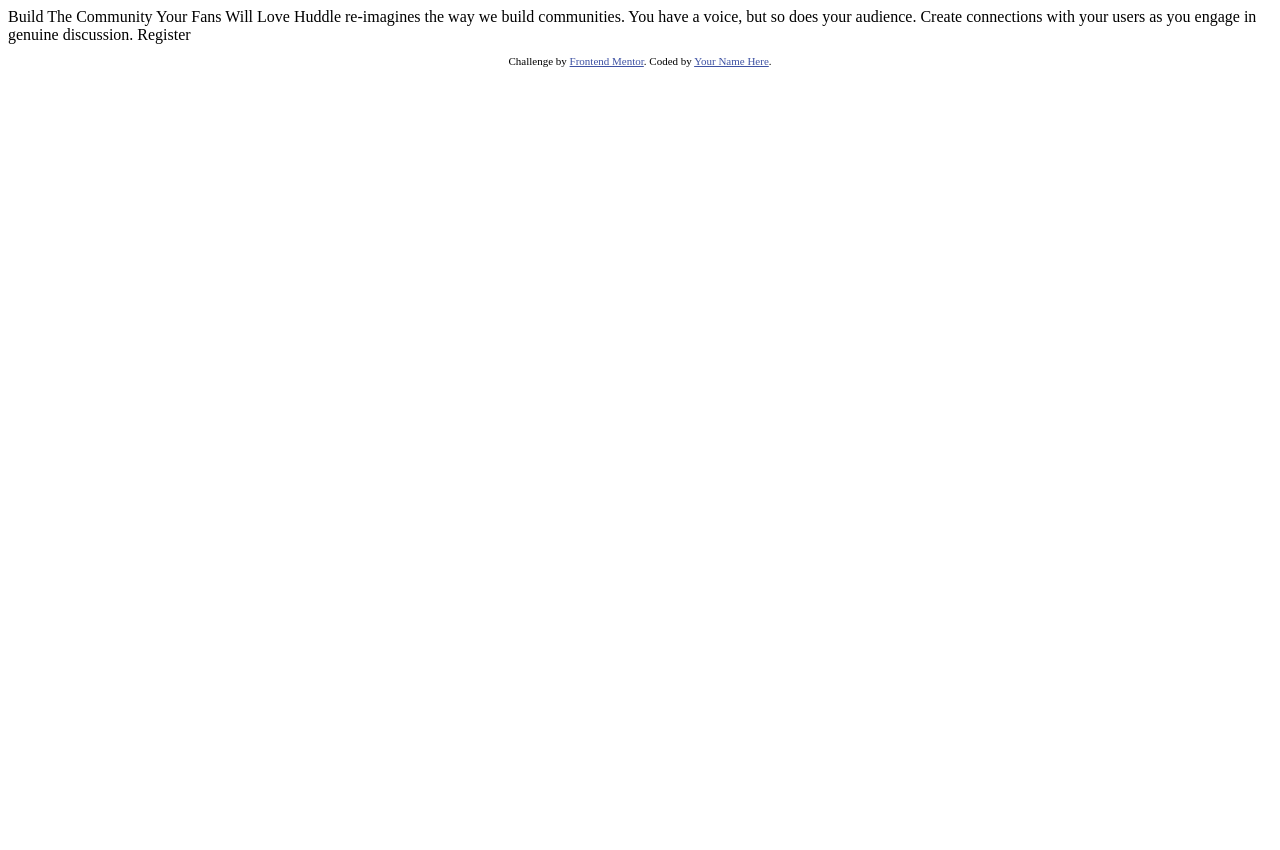
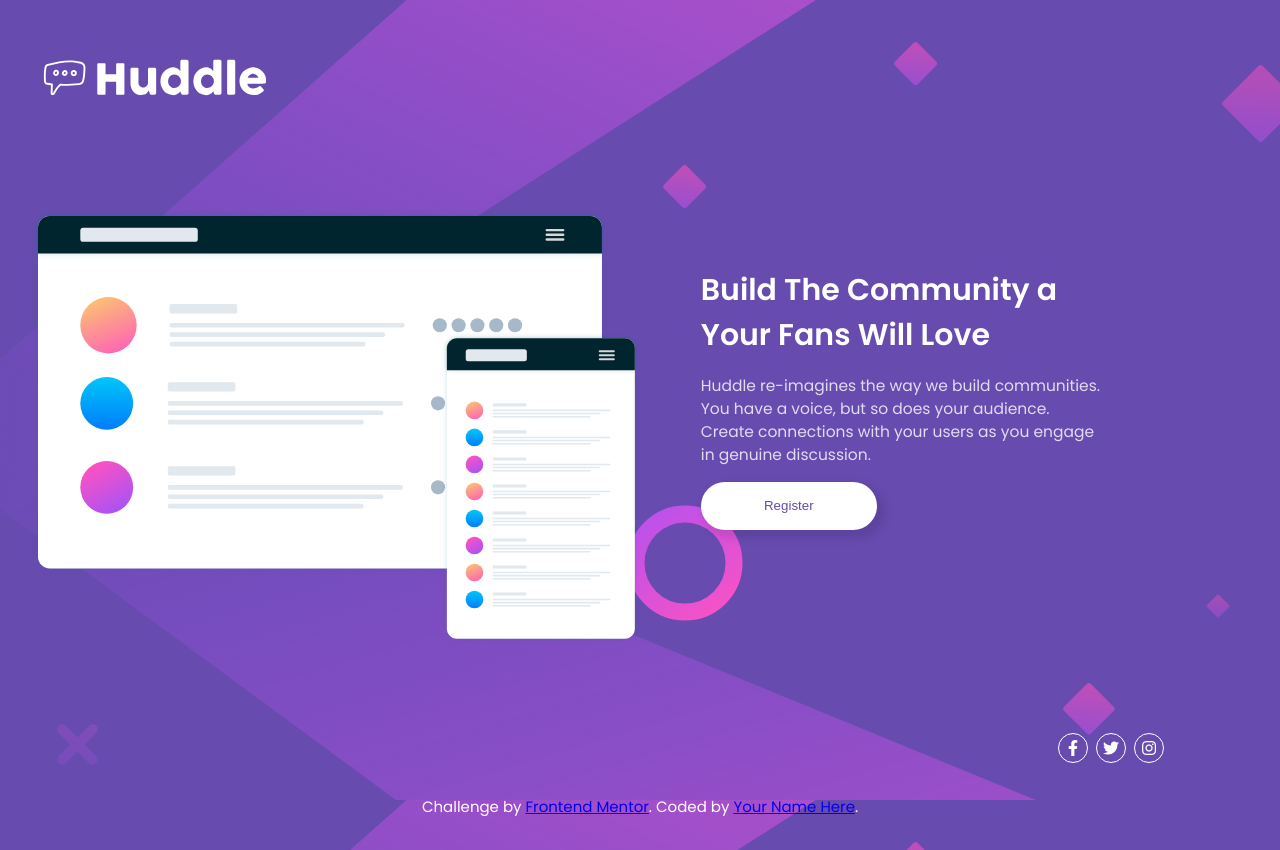
Before and after one commit to CrisCaGoVe/huddle-landing, a plain HTML site: page index.html in a window 1280 px wide. Before the commit the page ends 800 px from the top, so only its background shows below. Drawn offline with Linux system fonts and the light colour scheme.

Commit message:
huddle-landing

```diff
--- a/index.html
+++ b/index.html
@@ -1,32 +1,68 @@
 <!DOCTYPE html>
 <html lang="en">
   <head>
-  <meta charset="UTF-8">
-  <meta name="viewport" content="width=device-width, initial-scale=1.0"> <!-- displays site properly based on user's device -->
+    <meta charset="UTF-8" />
+    <meta name="viewport" content="width=device-width, initial-scale=1.0" />
+    <!-- displays site properly based on user's device -->
 
-  <link rel="icon" type="image/png" sizes="32x32" href="./images/favicon-32x32.png">
+    <link
+      rel="icon"
+      type="image/png"
+      sizes="32x32"
+      href="./images/favicon-32x32.png"
+    />
 
-  <title>Frontend Mentor | Huddle landing page with single introductory section</title>
+    <title>
+      Frontend Mentor | Huddle landing page with single introductory section
+    </title>
 
     <!-- Feel free to remove these styles or customise in your own stylesheet 👍 -->
-  <style>
-    .attribution { font-size: 11px; text-align: center; }
-    .attribution a { color: hsl(228, 45%, 44%); }
-  </style>
+    <link
+      rel="stylesheet"
+      href="https://cdnjs.cloudflare.com/ajax/libs/font-awesome/5.15.2/css/all.min.css"
+      integrity="sha512-HK5fgLBL+xu6dm/Ii3z4xhlSUyZgTT9tuc/hSrtw6uzJOvgRr2a9jyxxT1ely+B+xFAmJKVSTbpM/CuL7qxO8w=="
+      crossorigin="anonymous"
+    />
+    <link rel="stylesheet" href="./styles.css" />
   </head>
   <body>
-
-  Build The Community Your Fans Will Love
-
-  Huddle re-imagines the way we build communities. You have a voice, but so does your audience.
-  Create connections with your users as you engage in genuine discussion.
-
-  Register
-
+    <div class="card-container">
+      <img class="logo" src="./images/logo.svg" alt="logo" />
+      <div class="container">
+        <div class="top">
+          <img src="./images/illustration-mockups.svg" alt="mockups" />
+        </div>
+        <div class="mid">
+          <h1>
+            Build The Community a <br />
+            Your Fans Will Love
+          </h1>
+          <p>
+            Huddle re-imagines the way we build communities. You have a voice,
+            but so does your audience. Create connections with your users as you
+            engage in genuine discussion.
+          </p>
+          <button>Register</button>
+        </div>
+        <div class="bottom">
+          <a href="https://es-la.facebook.com/">
+            <i class="fab fa-facebook-f"></i>
+          </a>
+          <a href="https://twitter.com/?lang=es">
+            <i class="fab fa-twitter"></i>
+          </a>
+          <a href="https://www.instagram.com/?hl=es">
+            <i class="fab fa-instagram"></i>
+          </a>
+        </div>
+      </div>
+    </div>
     <footer>
       <p class="attribution">
-      Challenge by <a href="https://www.frontendmentor.io?ref=challenge" target="_blank">Frontend Mentor</a>.
-      Coded by <a href="#">Your Name Here</a>.
+        Challenge by
+        <a href="https://www.frontendmentor.io?ref=challenge" target="_blank"
+          >Frontend Mentor</a
+        >. Coded by <a href="#">Your Name Here</a>.
       </p>
     </footer>
   </body>
--- /dev/null
+++ b/styles.css
@@ -0,0 +1,158 @@
+@import url("https://fonts.googleapis.com/css2?family=Open+Sans&display=swap");
+@import url("https://fonts.googleapis.com/css2?family=Poppins:wght@400;600&display=swap");
+:root {
+  --Violet: hsl(257, 40%, 49%);
+  --Soft-Magenta: hsl(300, 69%, 71%);
+}
+* {
+  margin: 0%;
+  padding: 0%;
+}
+html {
+  -webkit-box-sizing: border-box;
+  -moz-box-sizing: border-box;
+  box-sizing: border-box;
+}
+*,
+*:before,
+*:after {
+  -webkit-box-sizing: inherit;
+  -moz-box-sizing: inherit;
+  box-sizing: inherit;
+}
+html {
+  max-height: 100%;
+}
+body {
+  background-color: var(--Violet);
+  background-image: url(./images/bg-mobile.svg);
+  background-repeat: no-repeat;
+  background-size: 25rem;
+  background-position-x: center;
+  background-position-y: 2px;
+  padding: 2rem 2rem;
+  max-height: 100%;
+  font-family: Poppins;
+}
+.card-container .logo {
+  margin: 1rem 0rem 2rem 0rem;
+  width: 9rem;
+}
+.container {
+  display: flex;
+  flex-direction: column;
+  justify-content: space-between;
+  align-items: center;
+}
+.container img {
+  width: 20rem;
+}
+
+.container .mid {
+  color: white;
+  text-align: center;
+}
+.container .mid h1 {
+  font-size: 27px;
+}
+.container .mid p {
+  margin: 1.5rem 0;
+  font-size: 15px;
+  opacity: 80%;
+}
+.container .mid button {
+  background-color: white;
+  color: var(--Violet);
+  width: 13rem;
+  height: 3rem;
+  border-radius: 5rem;
+  border: none;
+  box-shadow: 5px 5px 10px 3px rgba(0, 0, 0, 0.1);
+  cursor: pointer;
+}
+.container .bottom {
+  display: flex;
+  flex-direction: row;
+  align-items: center;
+  align-content: center;
+  justify-content: center;
+  margin: 2rem;
+  height: 5rem;
+  width: 20rem;
+}
+.container .bottom a {
+  display: flex;
+  align-items: center;
+  justify-content: center;
+  width: 30px;
+  height: 30px;
+  border-radius: 50%;
+  border: 1px solid white;
+  color: white;
+  text-decoration: none;
+  margin: 0 4px;
+}
+.attribution {
+  color: white;
+  text-align: center;
+  font-size: 15px;
+}
+
+@media only screen and (min-width: 1080px) {
+  body {
+    background-image: url(./images/bg-desktop.svg);
+    background-size: cover;
+    background-attachment: fixed;
+    background-position-x: -8rem;
+    padding: 1 rem 1 rem;
+  }
+  .card-container {
+    max-width: 1440px;
+    width: 100%;
+    margin: auto;
+  }
+  .card-container .logo {
+    margin: 1rem 0rem 2rem 0rem;
+    width: 15rem;
+  }
+  .container {
+    width: 100%;
+    height: 100%;
+    display: flex;
+    flex-direction: row;
+    flex-wrap: wrap;
+  }
+  .container img {
+    width: 100%;
+    justify-content: flex-end;
+  }
+  .container .top {
+    width: 50%;
+    align-self: center;
+    margin-top: 4rem;
+  }
+  .container .mid {
+    align-self: center;
+    width: 45%;
+
+    padding-right: 9rem;
+    text-align: left;
+  }
+  .container .mid h1 {
+    font-size: 30px;
+  }
+  .container .mid p {
+    margin: 1rem 0;
+    font-size: 15.5px;
+  }
+  .container .mid button {
+    width: 11rem;
+  }
+  .container .bottom {
+    width: 100%;
+    margin-right: 5rem;
+    display: flex;
+    align-items: flex-end;
+    justify-content: flex-end;
+  }
+}
```
Lines whose indentation alone changed are shown as unchanged.
